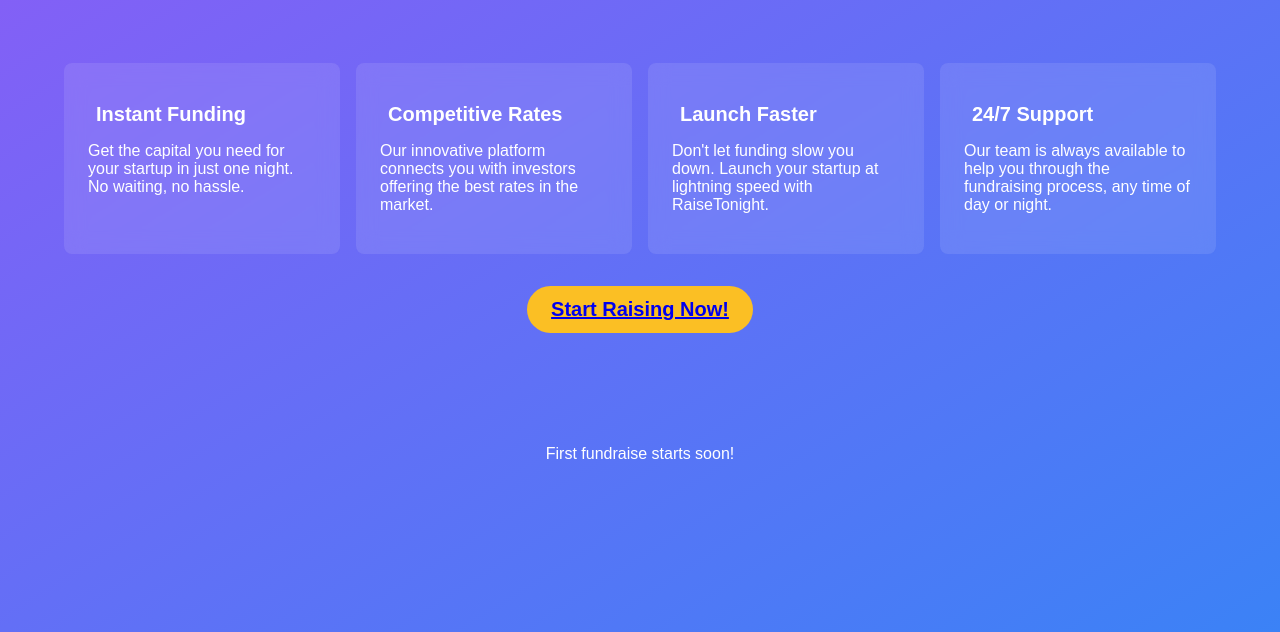
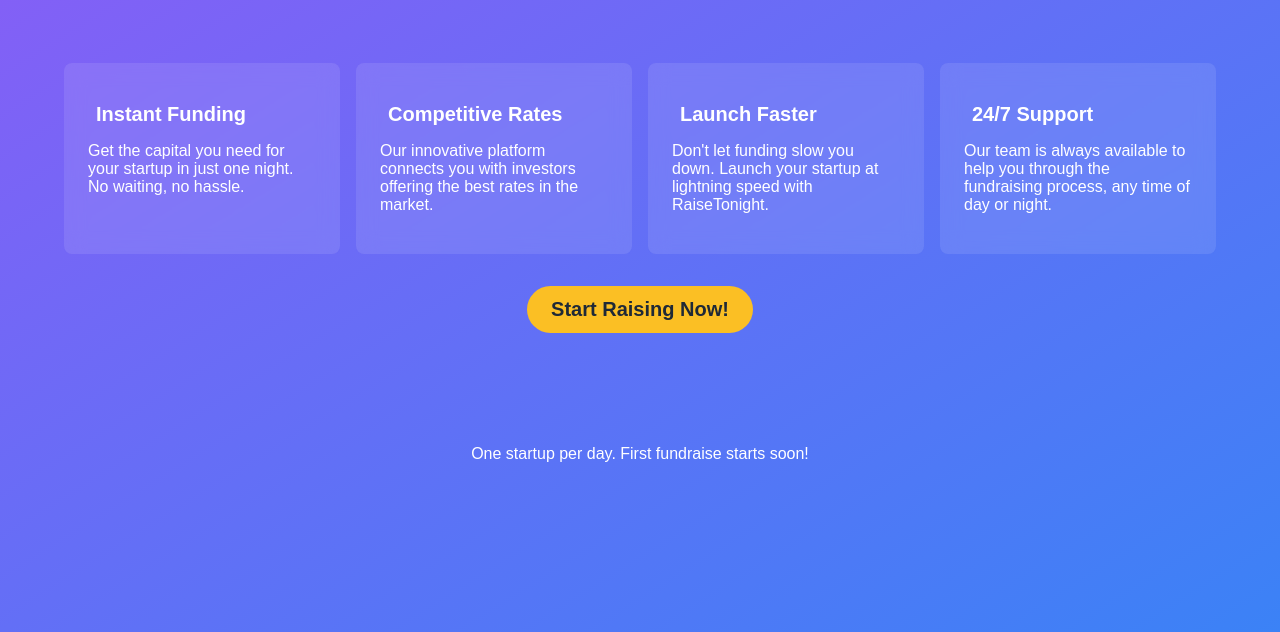
Before and after one commit to raisetonight/raisetonight.com, a plain HTML site: page index.html in a window 1280 px wide. Shown: the part 168-800 px from the top of the page. Drawn offline with nearby package versions, Linux system fonts and the light colour scheme.

Commit message:
Update index.html

```diff
--- a/index.html
+++ b/index.html
@@ -68,6 +68,10 @@
             cursor: pointer;
             transition: background-color 0.3s;
         }
+        .cta-button a{
+            color: #1f2937;
+            text-decoration: none;
+        }
         .cta-button:hover {
             background-color: #fcd34d;
         }
@@ -110,7 +114,7 @@
     </main>
 
     <footer>
-        <p>First fundraise starts soon!</p>
+        <p>One startup per day. First fundraise starts soon!</p>
     </footer>
 
     <script>
```
